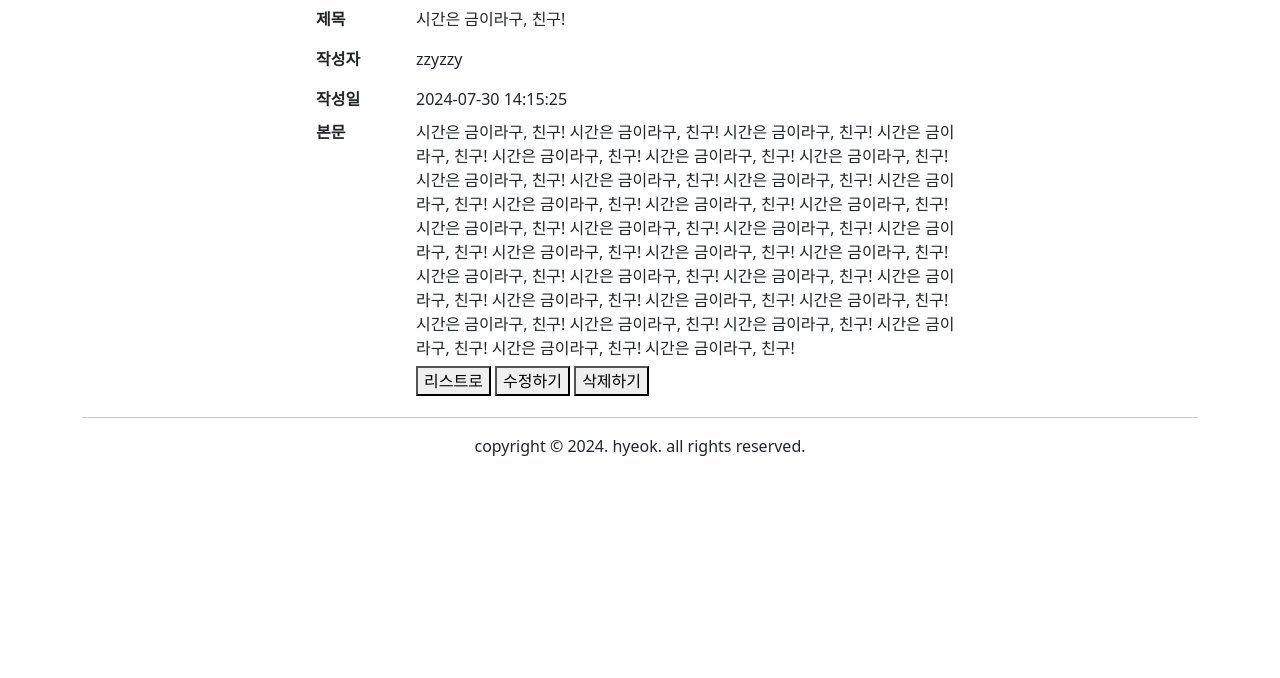
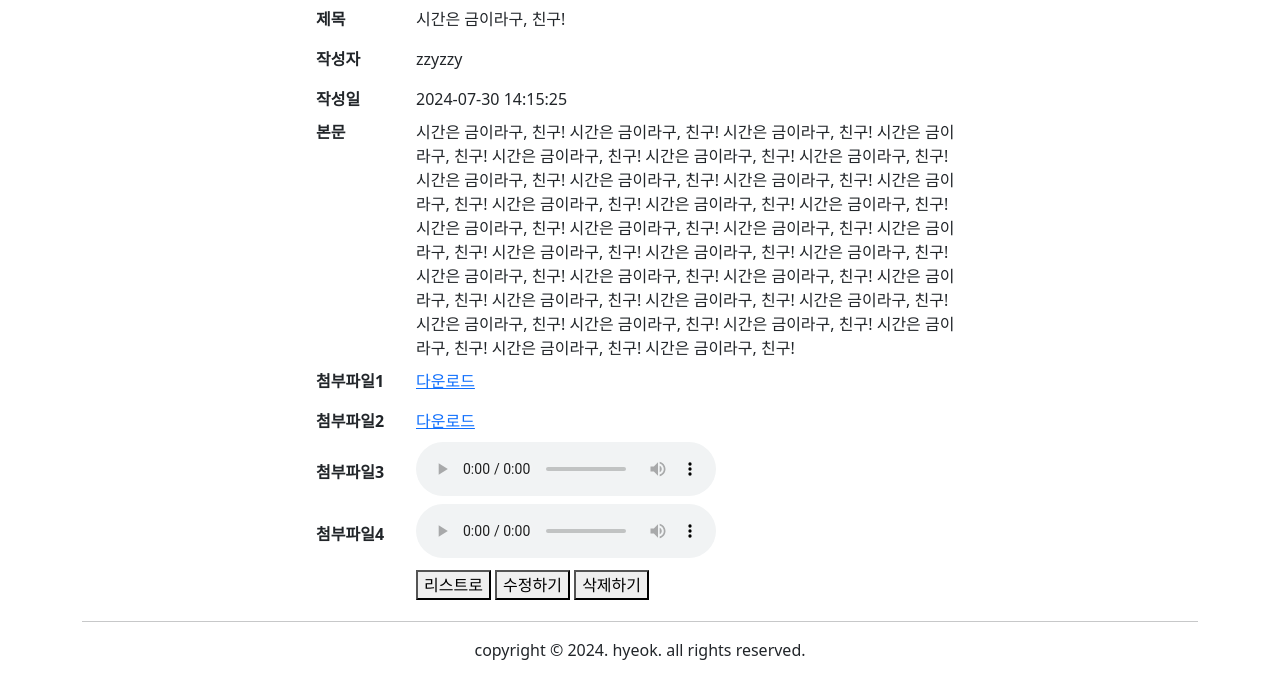
Before and after one commit to Hy30k92/semiprojectv1b, a FastAPI app: page /pds/view/1 in a window 1280 px wide. Shown: the part 208-886 px from the top of the page. Before the commit the page ends 664 px from the top, so only its background shows below. Run offline with FastAPI, Linux system fonts and the light colour scheme; some libraries are stand-ins or nearby versions.

Commit message:
pds 다운로드/오디오재생 관련 라우트 추가

```diff
--- a/app/routes/pds.py
+++ b/app/routes/pds.py
@@ -1,6 +1,9 @@
+import os
+
+import aiofiles
 from fastapi import APIRouter, Request, Depends
 from sqlalchemy.orm import Session
-from starlette.responses import HTMLResponse, RedirectResponse
+from starlette.responses import HTMLResponse, RedirectResponse, StreamingResponse
 from starlette.templating import Jinja2Templates
 
 from app.dbfactory import get_db
@@ -24,3 +27,35 @@ async def view(req: Request ):
 @pds_router.get('/list/{cpg}', response_class=HTMLResponse)
 async def list(req: Request ):
     return templates.TemplateResponse('pds/list.html', {'request': req})
+
+@pds_router.get('/pdsdown/{pno}', response_class=HTMLResponse)
+async def pdsdown(db: Session = Depends(get_db)):
+
+    DOWNLOAD_PATH = 'C:/Java/pdsupload/'
+    down_fname = 'sun.png'
+    down_fname = 'BreadBarberEndingTitle.mp3'
+    file_path = os.path.join(DOWNLOAD_PATH, down_fname)
+
+    # 파일 다운로드시 작은 조각으로 나눠 클라이언트로 전송
+    # pip install aiofiles
+    async def iterfile():
+        async with aiofiles.open(file_path, 'rb') as f:
+            while chunk := await f.read(64 * 1024): # 64k chunk
+                yield  chunk
+
+    return StreamingResponse(iterfile(),media_type='application/octet-stram',
+                     headers={"Content-Disposition": f"attachment; filename={down_fname}"}) # 다운로드 시 파일이름지정
+
+@pds_router.get('/mp3play/{pno}', response_class=HTMLResponse)
+async def mp3play(req: Request ):
+
+    MUSIC_PATH = 'C:/Java/pdsupload/'
+    audio_fname = 'BreadBarberEndingTitle.mp3'
+    file_path = os.path.join(MUSIC_PATH, audio_fname)
+
+    async def iterfile():
+        async with aiofiles.open(file_path, 'rb') as f:
+            while chunk := await f.read(64 * 1024): # 64k chunk
+                yield  chunk
+
+    return StreamingResponse(iterfile(),media_type='audio/mp3')
--- a/views/templates/pds/view.html
+++ b/views/templates/pds/view.html
@@ -24,6 +24,21 @@
       <tr><th>본문</th><td>시간은 금이라구, 친구! 시간은 금이라구, 친구! 시간은 금이라구, 친구! 시간은 금이라구, 친구! 시간은 금이라구, 친구! 시간은 금이라구, 친구! 시간은 금이라구, 친구! 시간은 금이라구, 친구! 시간은 금이라구, 친구! 시간은 금이라구, 친구! 시간은 금이라구, 친구!
          시간은 금이라구, 친구! 시간은 금이라구, 친구! 시간은 금이라구, 친구! 시간은 금이라구, 친구! 시간은 금이라구, 친구! 시간은 금이라구, 친구! 시간은 금이라구, 친구! 시간은 금이라구, 친구! 시간은 금이라구, 친구! 시간은 금이라구, 친구! 시간은 금이라구, 친구! 시간은 금이라구, 친구!
          시간은 금이라구, 친구! 시간은 금이라구, 친구! 시간은 금이라구, 친구! 시간은 금이라구, 친구! 시간은 금이라구, 친구! 시간은 금이라구, 친구! 시간은 금이라구, 친구! 시간은 금이라구, 친구! 시간은 금이라구, 친구! 시간은 금이라구, 친구! 시간은 금이라구, 친구! </td></tr>
+      <tr><th>첨부파일1</th><td><a href="/static/BreadBarberEndingTitle.mp3">다운로드</a></td></tr>
+      <tr><th>첨부파일2</th><td>
+            <a href="/pds/pdsdown/1">다운로드</a>
+      </td></tr>
+      <tr><th>첨부파일3</th><td>
+         <audio controls>
+            <source src="/static/BreadBarberEndingTitle.mp3" type="audio/mp3">
+         </audio>
+      </td></tr>
+      <tr><th>첨부파일4</th><td>
+         <audio controls>
+            <source src="/pds/mp3play/2" type="audio/mp3">
+         </audio>
+      </td></tr>
+
       <tr><td colspan="2">
          <button type="button" id="listbtn" onclick="location.href='/pds/list'">리스트로</button>
          <button type="button" id="mdfybtn" onclick="location.href='/pds/modify'">수정하기</button>
```
